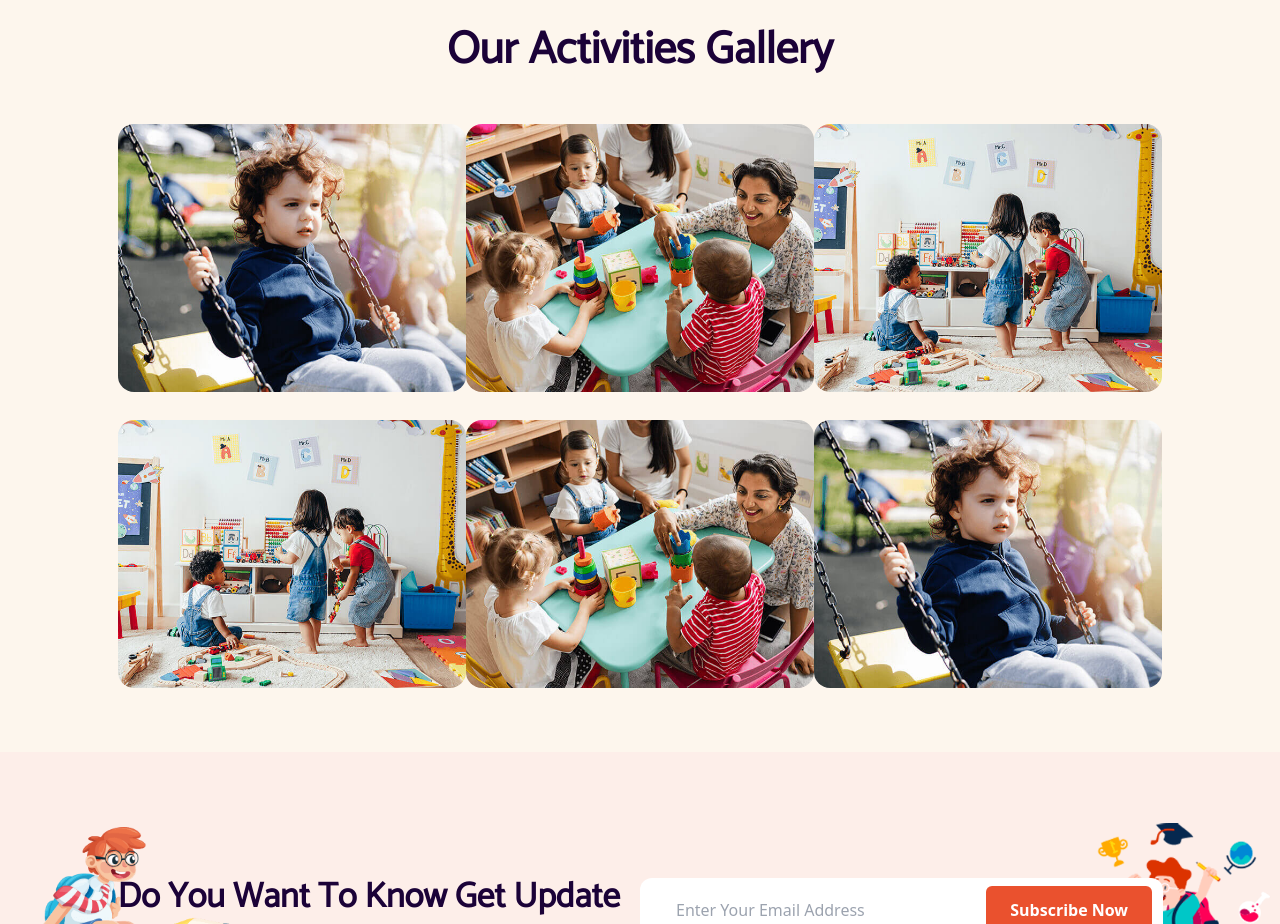
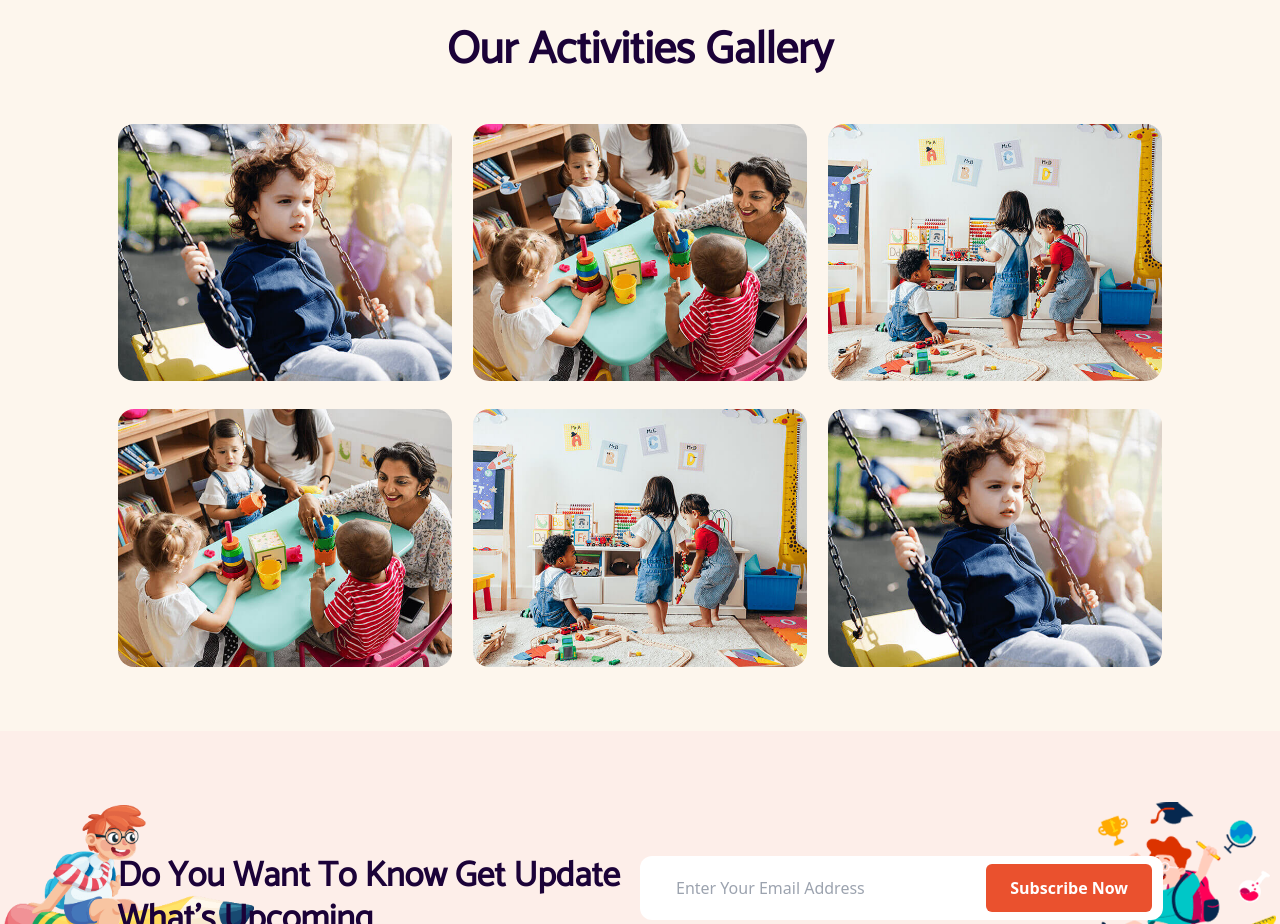
Before and after one commit to parvejhossain55/edulms-frontend, a Next.js app: page /programs in a window 1280 px wide. Shown: the part 1940-2864 px from the top of the page. Built offline with nearby package versions, Linux system fonts and the light colour scheme; a web font is replaced by a local one.

Commit message:
some style change in programGallery

```diff
--- a/components/Program/ProgramGallery/index.js
+++ b/components/Program/ProgramGallery/index.js
@@ -13,73 +13,115 @@ const ProgramGallery  = () => {
             <div className="containte-kh px-4 py-8 sm:py-10 md:py-12 lg:py-16">
                 <p className="title-kh">Activities</p>
                 <h1 className='heading-kh my-6 text-[28px] text-[35px] text-[45px]  text-center capitalize'>Our Activities Gallery</h1>
-                <div className="flex flex-col justify-start md:flex-wrap md:flex-row gap-y-7 mt-10">
+                <div className="flex flex-col justify-start md:justify-between md:flex-wrap md:flex-row gap-y-7 mt-10">
 
 
-                    <div className="flex justify-start items-start basis-full md:basis-6/12 lg:basis-4/12 activity-box transition-all">
-                        <div className='relative'>
-                           <Image src={gallery1}
-                                  style={{width:"auto" , height:"auto"}}
-                                  className='w-full rounded-2xl  '
-                                  alt='activities gallery'/>
-                            <div className='flex justify-center items-center rounded-2xl absolute top-0 left-0 w-full h-full transition-all duration-500 ease-in opacity-0 hover:opacity-100 translate-y-5 hover:translate-y-0 '>
-                                <Link href='#' className=' font-bold text-4xl text-white '><BiSearchAlt/></Link>
+                    <div className="flex justify-center items-center basis-full md:basis-[48%] lg:basis-[32%] ">
+                        <div className='relative w-full'>
+                            <Image src={gallery1}
+                                   style={{width:"auto" , height:"auto"}}
+                                   className='w-full rounded-2xl '
+                                   alt='activities gallery'/>
+                            <div className='w-full h-full bg-black bg-opacity-0 hover:bg-opacity-[.35] absolute top-0 left-0 rounded-2xl transition-all duration-500 ease-in  '>
+                                <Link href='#' className='opacity-0 hover:opacity-100 flex justify-center items-center w-full h-full font-bold text-4xl text-white transition-all duration-500 ease-in translate-y-5 hover:translate-y-0  '><BiSearchAlt/>
+                                </Link>
                             </div>
+
+
+
+
+
+
                         </div>
                     </div>
-                    <div className="flex justify-start items-start basis-full md:basis-6/12 lg:basis-4/12 activity-box transition-all">
-                        <div className=' relative'>
-                           <Image src={gallery2}
-                                  style={{width:"auto" , height:"auto"}}
-                                  className='w-full rounded-2xl  '
-                                  alt='activities gallery'/>
-                            <div className='flex justify-center items-center rounded-2xl absolute top-0 left-0 w-full h-full transition-all duration-500 ease-in opacity-0 hover:opacity-100 translate-y-5 hover:translate-y-0 '>
-                                <Link href='#' className=' font-bold text-4xl text-white '><BiSearchAlt/></Link>
+                    <div className="flex justify-center items-center basis-full md:basis-[48%] lg:basis-[32%] ">
+                        <div className='relative w-full'>
+                            <Image src={gallery2}
+                                   style={{width:"auto" , height:"auto"}}
+                                   className='w-full rounded-2xl '
+                                   alt='activities gallery'/>
+                            <div className='w-full h-full bg-black bg-opacity-0 hover:bg-opacity-[.35] absolute top-0 left-0 rounded-2xl transition-all duration-500 ease-in  '>
+                                <Link href='#' className='opacity-0 hover:opacity-100 flex justify-center items-center w-full h-full font-bold text-4xl text-white transition-all duration-500 ease-in translate-y-5 hover:translate-y-0  '><BiSearchAlt/>
+                                </Link>
                             </div>
+
+
+
+
+
+
                         </div>
                     </div>
-                    <div className="flex justify-start items-start basis-full md:basis-6/12 lg:basis-4/12 activity-box transition-all">
-                        <div className=' relative'>
+                    <div className="flex justify-center items-center basis-full md:basis-[48%] lg:basis-[32%] ">
+                        <div className='relative w-full'>
                             <Image src={gallery3}
                                    style={{width:"auto" , height:"auto"}}
-                                   className='w-full rounded-2xl  '
+                                   className='w-full rounded-2xl '
                                    alt='activities gallery'/>
-                            <div className='flex justify-center items-center rounded-2xl absolute top-0 left-0 w-full h-full transition-all duration-500 ease-in opacity-0 hover:opacity-100 translate-y-5 hover:translate-y-0 '>
-                                <Link href='#' className=' font-bold text-4xl text-white '><BiSearchAlt/></Link>
+                            <div className='w-full h-full bg-black bg-opacity-0 hover:bg-opacity-[.35] absolute top-0 left-0 rounded-2xl transition-all duration-500 ease-in  '>
+                                <Link href='#' className='opacity-0 hover:opacity-100 flex justify-center items-center w-full h-full font-bold text-4xl text-white transition-all duration-500 ease-in translate-y-5 hover:translate-y-0  '><BiSearchAlt/>
+                                </Link>
                             </div>
+
+
+
+
+
+
                         </div>
                     </div>
-                    <div className="flex justify-start items-start basis-full md:basis-6/12 lg:basis-4/12 activity-box transition-all">
-                        <div className=' relative'>
+                    <div className="flex justify-center items-center basis-full md:basis-[48%] lg:basis-[32%] ">
+                        <div className='relative w-full'>
+                            <Image src={gallery2}
+                                   style={{width:"auto" , height:"auto"}}
+                                   className='w-full rounded-2xl '
+                                   alt='activities gallery'/>
+                            <div className='w-full h-full bg-black bg-opacity-0 hover:bg-opacity-[.35] absolute top-0 left-0 rounded-2xl transition-all duration-500 ease-in  '>
+                                <Link href='#' className='opacity-0 hover:opacity-100 flex justify-center items-center w-full h-full font-bold text-4xl text-white transition-all duration-500 ease-in translate-y-5 hover:translate-y-0  '><BiSearchAlt/>
+                                </Link>
+                            </div>
+
+
+
+
+
+
+                        </div>
+                    </div>
+                    <div className="flex justify-center items-center basis-full md:basis-[48%] lg:basis-[32%] ">
+                        <div className='relative w-full'>
                             <Image src={gallery3}
                                    style={{width:"auto" , height:"auto"}}
-                                   className='w-full rounded-2xl  '
+                                   className='w-full rounded-2xl '
                                    alt='activities gallery'/>
-                            <div className='flex justify-center items-center rounded-2xl absolute top-0 left-0 w-full h-full transition-all duration-500 ease-in opacity-0 hover:opacity-100 translate-y-5 hover:translate-y-0 '>
-                                <Link href='#' className=' font-bold text-4xl text-white '><BiSearchAlt/></Link>
+                            <div className='w-full h-full bg-black bg-opacity-0 hover:bg-opacity-[.35] absolute top-0 left-0 rounded-2xl transition-all duration-500 ease-in  '>
+                                <Link href='#' className='opacity-0 hover:opacity-100 flex justify-center items-center w-full h-full font-bold text-4xl text-white transition-all duration-500 ease-in translate-y-5 hover:translate-y-0  '><BiSearchAlt/>
+                                </Link>
                             </div>
+
+
+
+
+
+
                         </div>
                     </div>
-                    <div className="flex justify-start items-start basis-full md:basis-6/12 lg:basis-4/12 activity-box transition-all">
-                        <div className=' relative'>
-                            <Image src={gallery2}
-                                   style={{width:"auto" , height:"auto"}}
-                                   className='w-full rounded-2xl  '
-                                   alt='activities gallery'/>
-                            <div className='flex justify-center items-center rounded-2xl absolute top-0 left-0 w-full h-full transition-all duration-500 ease-in opacity-0 hover:opacity-100 translate-y-5 hover:translate-y-0 '>
-                                <Link href='#' className=' font-bold text-4xl text-white '><BiSearchAlt/></Link>
-                            </div>
-                        </div>
-                    </div>
-                    <div className="flex justify-start items-start basis-full md:basis-6/12 lg:basis-4/12 activity-box transition-all">
-                        <div className=' relative'>
+                    <div className="flex justify-center items-center basis-full md:basis-[48%] lg:basis-[32%] ">
+                        <div className='relative w-full'>
                             <Image src={gallery1}
                                    style={{width:"auto" , height:"auto"}}
-                                   className='w-full rounded-2xl  '
+                                   className='w-full rounded-2xl '
                                    alt='activities gallery'/>
-                            <div className='flex justify-center items-center rounded-2xl absolute top-0 left-0 w-full h-full transition-all duration-500 ease-in opacity-0 hover:opacity-100 translate-y-5 hover:translate-y-0 '>
-                                <Link href='#' className=' font-bold text-4xl text-white '><BiSearchAlt/></Link>
+                            <div className='w-full h-full bg-black bg-opacity-0 hover:bg-opacity-[.35] absolute top-0 left-0 rounded-2xl transition-all duration-500 ease-in  '>
+                                <Link href='#' className='opacity-0 hover:opacity-100 flex justify-center items-center w-full h-full font-bold text-4xl text-white transition-all duration-500 ease-in translate-y-5 hover:translate-y-0  '><BiSearchAlt/>
+                                </Link>
                             </div>
+
+
+
+
+
+
                         </div>
                     </div>
 
```
